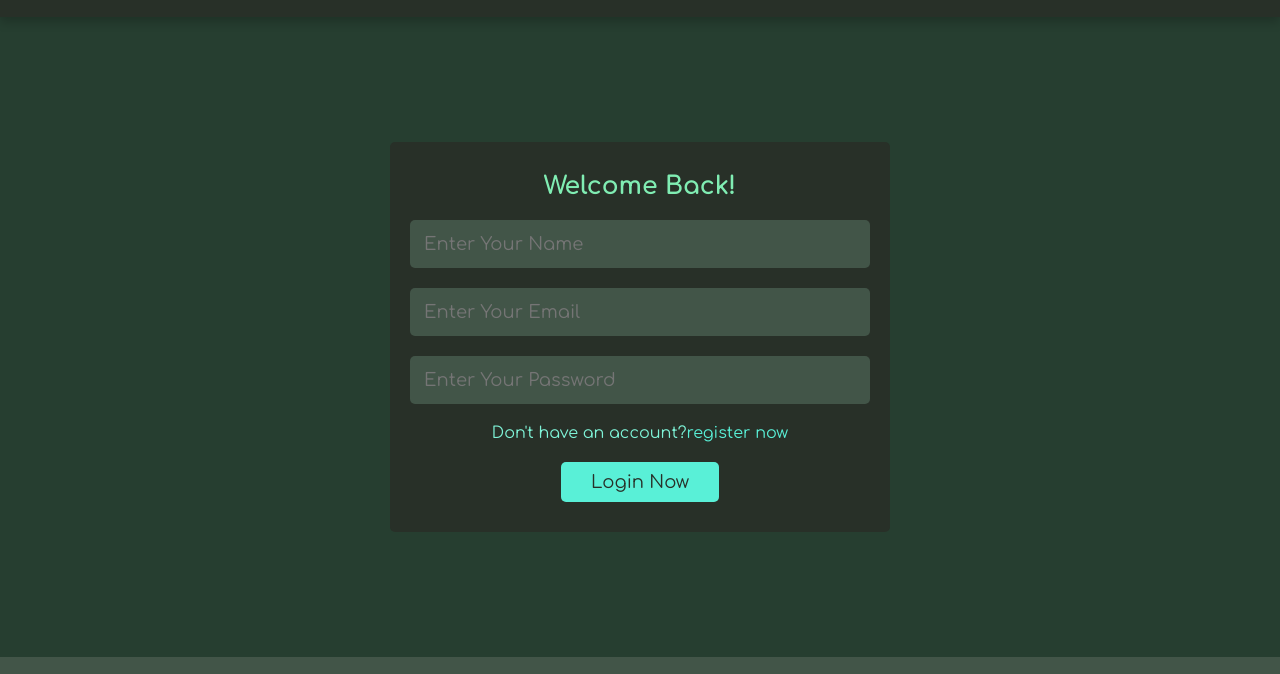
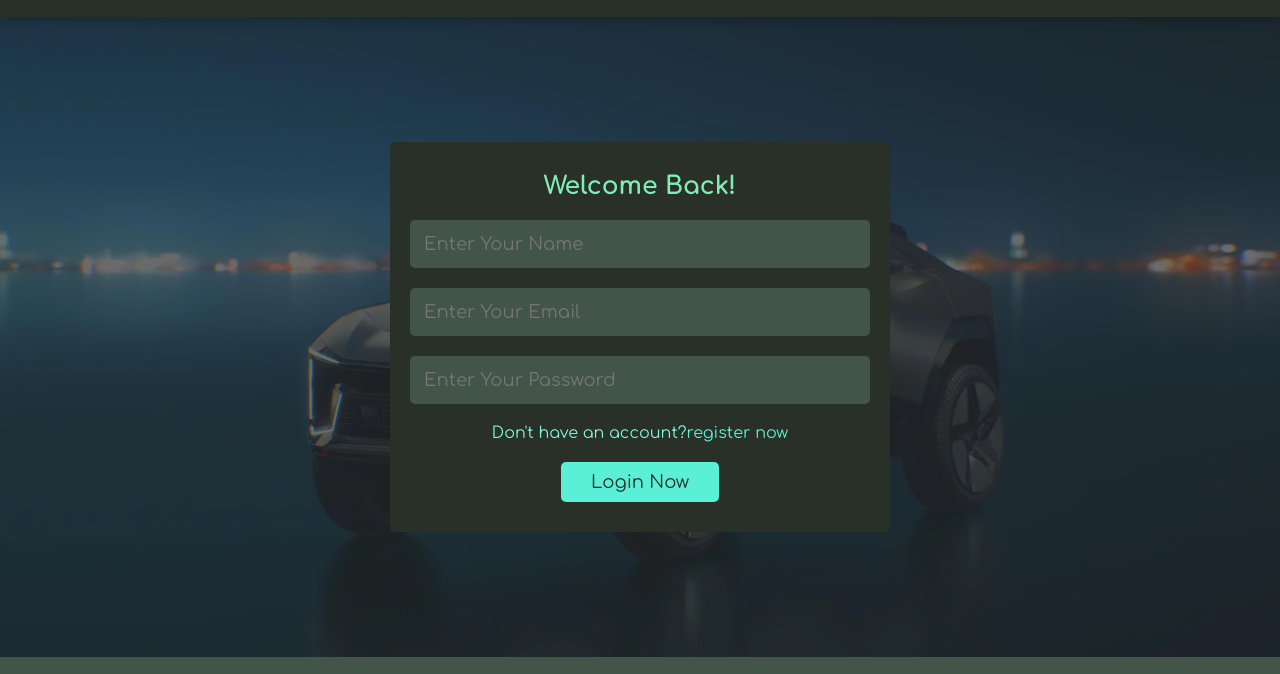
Before and after one commit to Alokkumarlpu/EV-vehicles, a plain HTML site: page login.html in a window 1280 px wide. Shown: the part 69-743 px from the top of the page. Drawn offline with Linux system fonts and the light colour scheme.

Commit message:
Update style.css

```diff
--- a/style.css
+++ b/style.css
@@ -842,7 +842,7 @@ flex:1 1 40rem;
     resize:none;
 }
 .account-form-container{
-    background: url(image/image2.webp),rgba(27, 54, 39, 0.7) no-repeat;
+    background: url(image2.webp),rgba(27, 54, 39, 0.7) no-repeat;
     background-size: cover;
     background-position: center;
     background-attachment: fixed;
```
